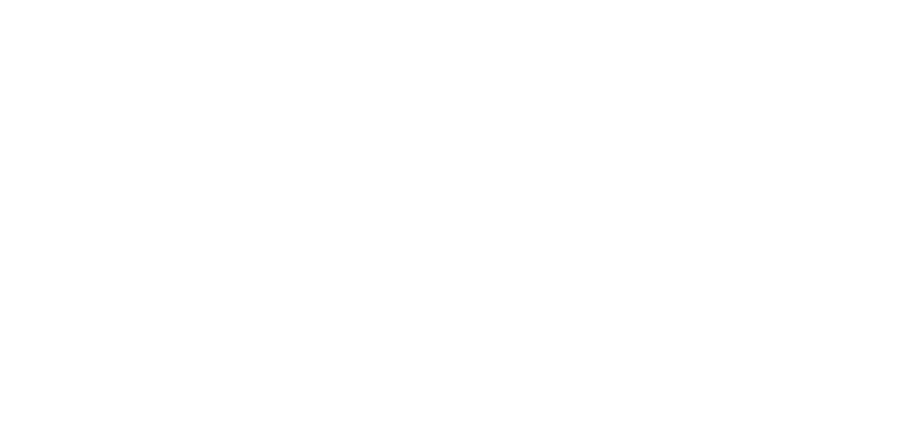
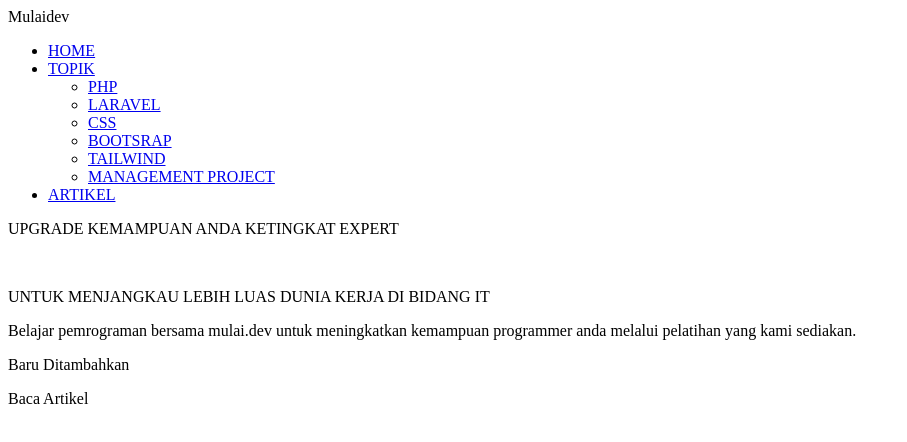
Before and after one commit to rikiramdan533/magang-karisma, a plain HTML site: page index.html in a window 1280 px wide. Shown: the whole page, without its empty margins (0-907 px from the left). Drawn offline with Linux system fonts and the light colour scheme.

Commit message:
Rizki Zaki Abdurahman

```diff
--- a/index.html
+++ b/index.html
@@ -4,9 +4,32 @@
     <meta charset="UTF-8">
     <meta http-equiv="X-UA-Compatible" content="IE=edge">
     <meta name="viewport" content="width=device-width, initial-scale=1.0">
-    <title>Document</title>
+    <title>MULAI</title>
 </head>
 <body>
+    <nav class="Menu">
+        <label>Mulaidev</label>
+        <ul>
+            <li><a href="HOME">HOME</a></li>
+            <li><a href="TOPIK">TOPIK</a>
+                <ul>
+                    <li><a href="PHP">PHP</a></li>
+                    <li><a href="LARAVEL">LARAVEL</a></li>
+                    <li><a href="CSS">CSS</a></li>
+                    <li><a href="BOOTSTRAP">BOOTSRAP</a></li>
+                    <li><a href="TAILWIND">TAILWIND</a></li>
+                    <li><a href="MANAGEMENT PROJECT">MANAGEMENT PROJECT</a></li>
+                </ul>
+            </li>
+            <li><a href="ARTIKEL">ARTIKEL</a></li>
+        </ul>
+    </nav>
 
+    <p>UPGRADE KEMAMPUAN ANDA KETINGKAT EXPERT</p><br>
+    <p>UNTUK MENJANGKAU LEBIH LUAS DUNIA KERJA DI BIDANG IT</p>
+    <article>Belajar pemrograman bersama mulai.dev untuk meningkatkan kemampuan programmer anda melalui pelatihan yang kami sediakan.</article>
+
+    <p>Baru Ditambahkan</p>
+    <P>Baca Artikel</P>
 </body>
 </html>
```
